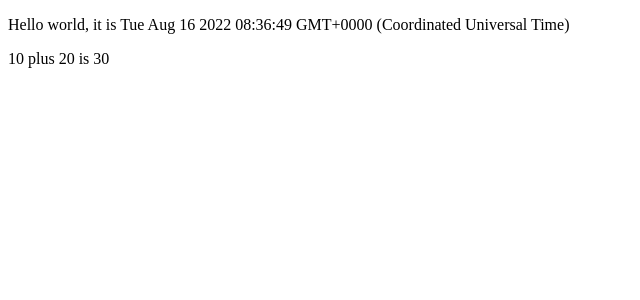
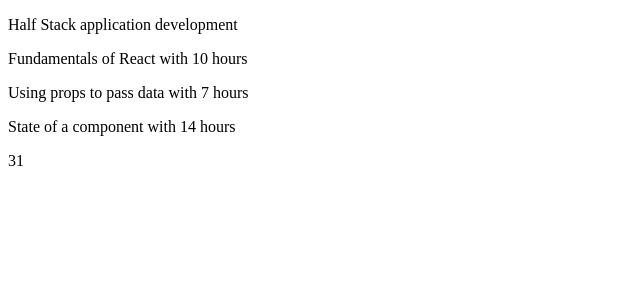
Before and after one commit to Aliimrananjum/fullstackopen_part1, a React (Create React App) app: page / in a window 1280 px wide. Shown: the top 300 px of the page, without its empty margins (0-640 px from the left). Built offline with nearby package versions, Linux system fonts and the light colour scheme.

Commit message:
Exercises 1.1  1.2 completed

```diff
--- a/src/App.js
+++ b/src/App.js
@@ -1,17 +1,61 @@
-const App = () => {
-  const now = new Date()
-  const a = 10
-  const b = 20
+const Header = (props) =>{
+  return(
+    <div>
+      <p>{props.course}</p>
+    </div>
+  )
+}
 
-  return (
+const Content =(props) =>{
+  return(
     <div>
-      <p>Hello world, it is {now.toString()}</p>
+      <Part part={props.part1} exercises={props.exercises1} />
+      <Part part={props.part2} exercises={props.exercises2}/>
+      <Part part={props.part3} exercises={props.exercises3}/>
+    </div>
+  )
+}
+
+const Total =(props) =>{
+  return(
+    <div>
+      <p>{props.total} </p>
+    </div>
+  )
+}
+
+const Part = (props) =>{
+  return(
+    <div>
       <p>
-        {a} plus {b} is {a + b}
+        {props.part} with {props.exercises} hours
       </p>
     </div>
   )
 
 }
 
+const App = () => {
+  const course = 'Half Stack application development'
+  const part1 = 'Fundamentals of React'
+  const exercises1 = 10
+  const part2 = 'Using props to pass data'
+  const exercises2 = 7
+  const part3 = 'State of a component'
+  const exercises3 = 14
+
+  return (
+    <div>
+      <Header course={course} />
+      <Content part1={part1} part2={part2}
+      part3={part3}
+
+      exercises1={exercises1}
+      exercises2={exercises2}
+      exercises3={exercises3}/>
+      <Total total={exercises1+exercises2+exercises3} />
+    </div>
+  )
+}
+
 export default App
```
